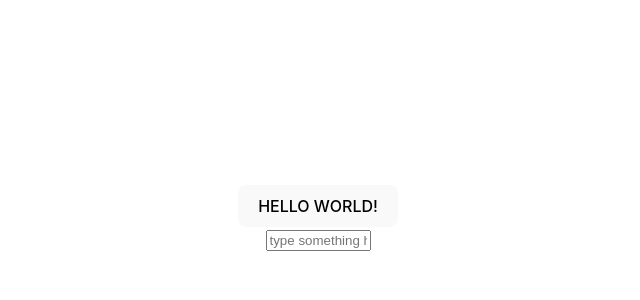
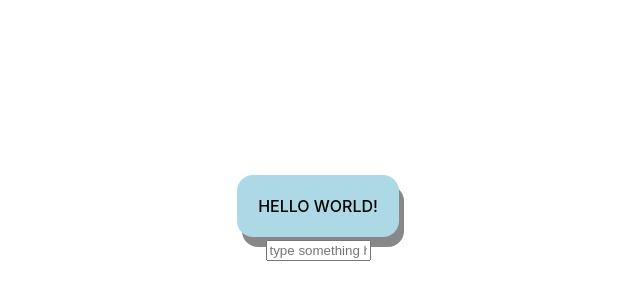
Before and after one commit to e-yong/code-test, a React (Vite) app: page / in a window 1280 px wide. Shown: the part 182-482 px from the top of the page, without its empty margins (322-962 px from the left). Built offline with nearby package versions, Linux system fonts and the light colour scheme.

Commit message:
refactor Button component and add css

```diff
--- a/src/components/Button.tsx
+++ b/src/components/Button.tsx
@@ -1,11 +1,42 @@
-const Button = (props: ButtonProps) => {
-  const { backgroundColor, buttonClass, iconClass, label, onClickFunction } =
-    props;
+import "../styles/Button.css";
+
+/** A reusable Button component for user interactions */
+export const Button = (props: {
+  /** this is to change the background color of the button */
+  backgroundColor: string;
+  /** this is to configure the icons for the button */
+  iconClass: string;
+  /** this is to change the label-text showed on the button */
+  label: string;
+  /** this is to handle what happens when a user trigger the button */
+  clickHandler: () => void;
+  /** size controls the size of the button */
+  size: string;
+}) => {
+  const {
+    backgroundColor,
+    iconClass,
+    label = "initial value",
+    clickHandler = () => {},
+    size = "small",
+  } = props;
+  let buttonSize = "";
+
+  if (size == "small") {
+    buttonSize = "20px 20px";
+  } else if (size == "large") {
+    buttonSize = "60px 60px";
+  } else {
+    buttonSize = "40px 40px";
+  }
   return (
     <button
-      style={{ backgroundColor: `${backgroundColor}` }}
-      className={buttonClass}
-      onClick={onClickFunction}
+      style={{
+        backgroundColor: `${backgroundColor}`,
+        padding: `${buttonSize}`,
+      }}
+      className={"button-style"}
+      onClick={clickHandler}
     >
       <i className={iconClass} />
       {label}
@@ -14,11 +45,3 @@ const Button = (props: ButtonProps) => {
 };
 
 export default Button;
-
-interface ButtonProps {
-  backgroundColor: string;
-  buttonClass: string;
-  iconClass: string;
-  label: string;
-  onClickFunction: () => void;
-}
--- /dev/null
+++ b/src/styles/Button.css
@@ -0,0 +1,6 @@
+.button-style {
+  border-radius: 16px;
+  color: black;
+  background-color: lightblue;
+  box-shadow: 5px 10px #888888;
+}
```
Also changed, not shown: 1 other file (tests, documents, lock files or other folders).
